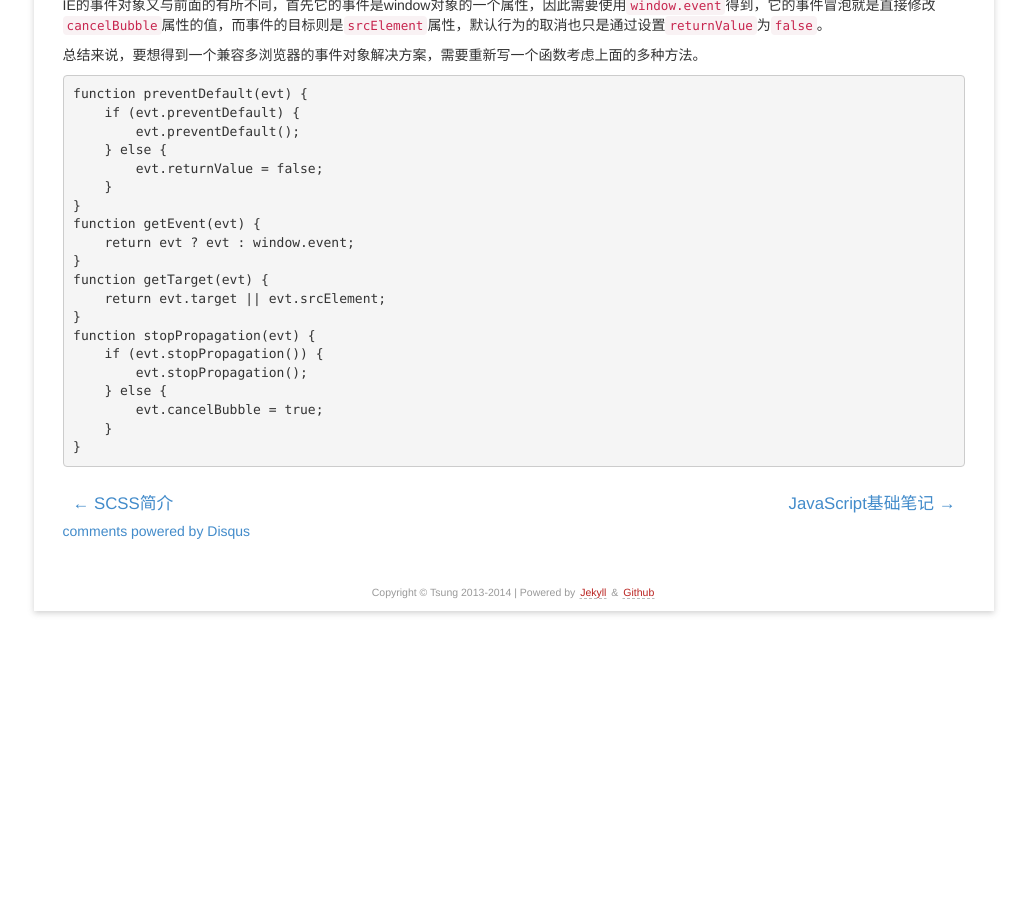
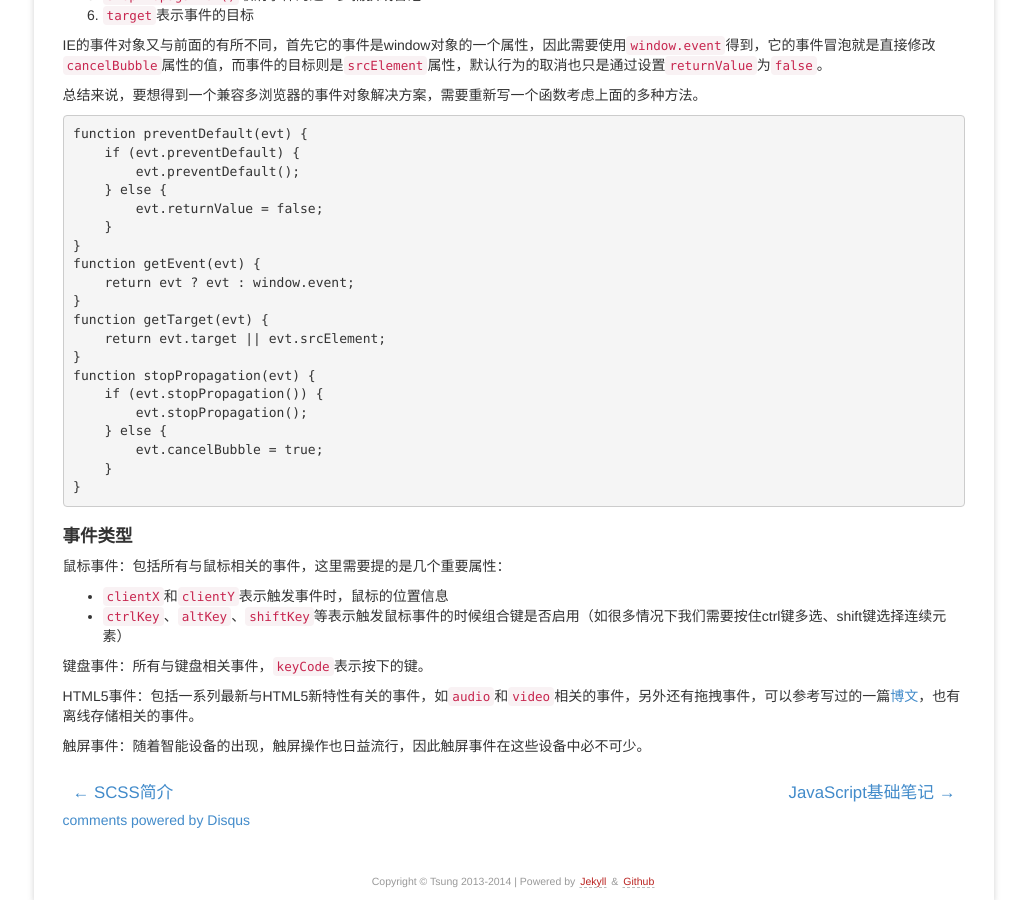
Before and after one commit to JiaxiangZheng/octman, a Jekyll site: the page built from _posts/2014/2014-06-22-javascript-events.md, in a window 1280 px wide and 900 px high, scrolled down 1888 px. Shown: the whole window, without its empty margins (126-1153 px from the left). Built offline with Jekyll 4.4.1, drawn with Linux system fonts in a browser that asks for light colours; comment, search, counter and statistics services are not loaded; some of the changed text lies outside the part shown.

Commit message:
update javascript event

```diff
--- a/_posts/2014/2014-06-22-javascript-events.md
+++ b/_posts/2014/2014-06-22-javascript-events.md
@@ -7,13 +7,14 @@ tags:
 - JavaScript
 ---
 
-JavaScript用于操纵HTML页面的行为，而它与HTML之间的交互主要就是通过**事件**进行实现的。无论是Web上，还是传统的界面UI（如QT等），一般都是使用观察者（Observer）模式监听事件并触发行为的发生。
+JavaScript用于操纵HTML页面的行为，而它与HTML之间的交互主要就是通过**事件**进行实现的。无论是Web上，还是传统的界面UI（如QT等），一般都是使用观察者（Observer）模式监听事件并触发行为的发生。JavaScript中的事件分很多种，如文档的`load`事件，XHR的`readystatechange`事件，鼠标事件，键盘事件等等。总体来说，一旦事件被触发，回调函数将会自动被调用。
 
 早期，众多浏览器都有其自己的事件实现方式，导致API也是各异，而DOM2级作为规范在一定程度上统一了这些浏览器的事件API。下面的内容主要包括：
 
 * 事件流
 * 事件处理程序
 * 事件对象
+* 事件类型
 
 ### 事件流
 
@@ -111,3 +112,16 @@ IE的事件对象又与前面的有所不同，首先它的事件是window对象
             evt.cancelBubble = true;
         }
     }
+
+### 事件类型
+
+鼠标事件：包括所有与鼠标相关的事件，这里需要提的是几个重要属性：
+
+* `clientX`和`clientY`表示触发事件时，鼠标的位置信息
+* `ctrlKey`、`altKey`、`shiftKey`等表示触发鼠标事件的时候组合键是否启用（如很多情况下我们需要按住ctrl键多选、shift键选择连续元素）
+
+键盘事件：所有与键盘相关事件，`keyCode`表示按下的键。
+
+HTML5事件：包括一系列最新与HTML5新特性有关的事件，如`audio`和`video`相关的事件，另外还有拖拽事件，可以参考写过的一篇[博文](/2014-09-html5-drag-and-drop)，也有离线存储相关的事件。
+
+触屏事件：随着智能设备的出现，触屏操作也日益流行，因此触屏事件在这些设备中必不可少。
```
